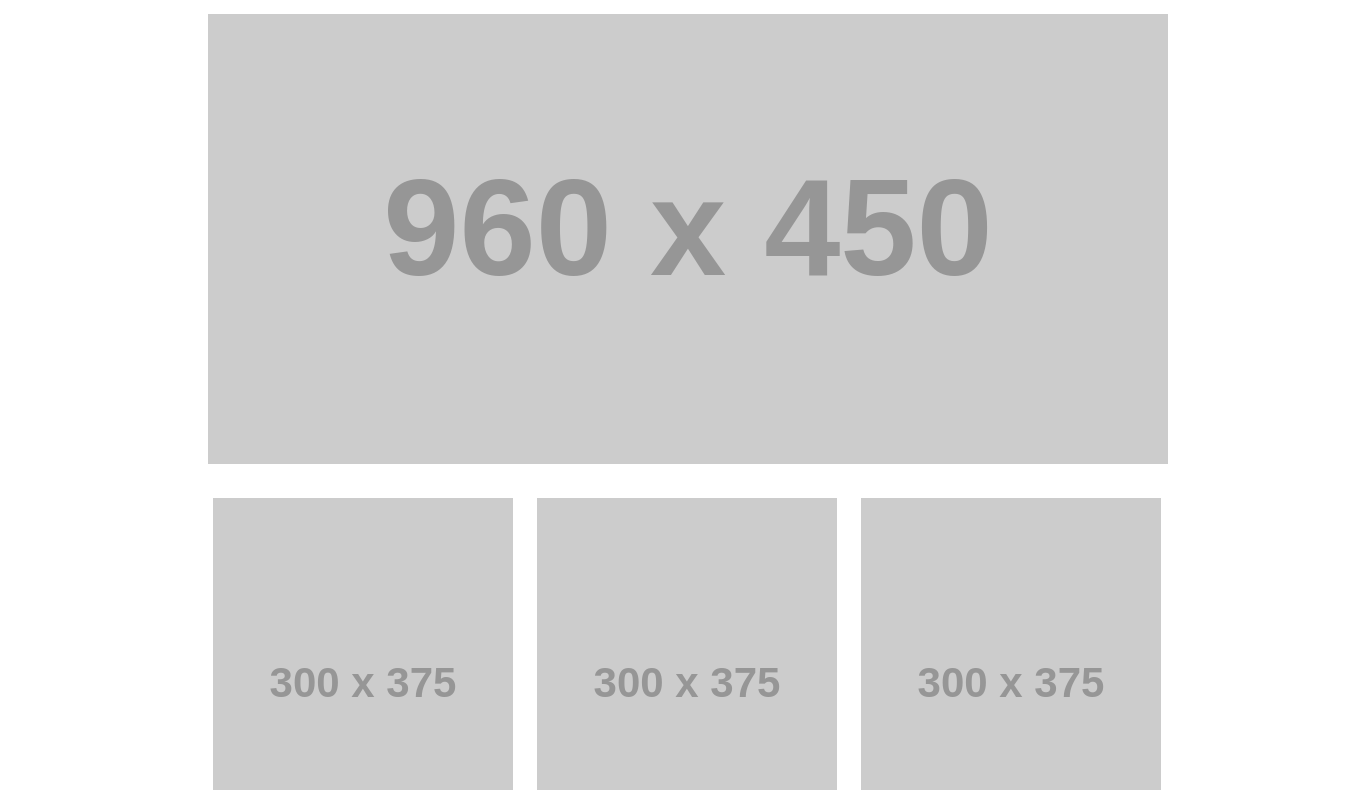
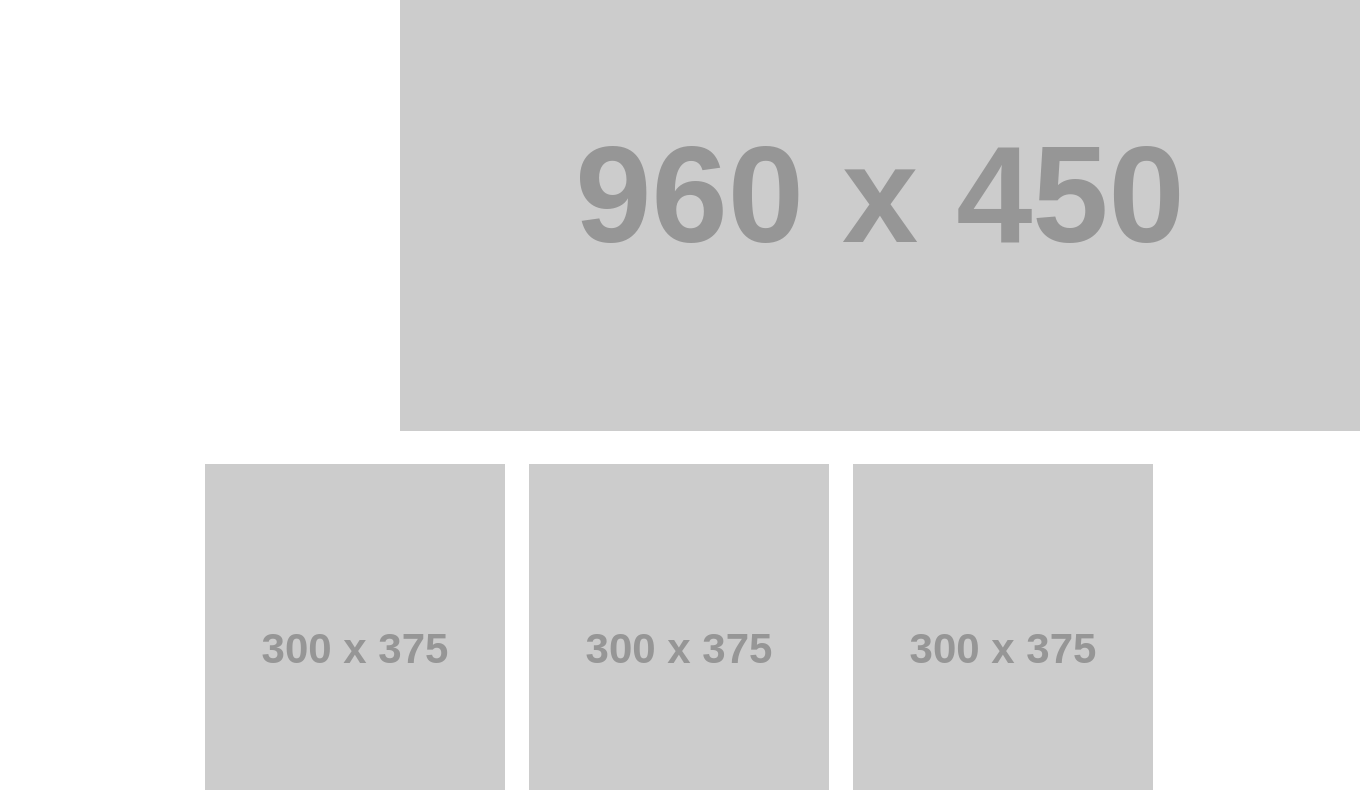
Before and after one commit to wosunkwo/wirefame-exercise, a plain HTML site: page index.html in a window 1280 px wide. Shown: the part 94-884 px from the top of the page, 1360 px wide, since content can reach past the window. Drawn offline with Linux system fonts and the light colour scheme; placeholder pictures from the web are drawn by us.

Commit message:
added the rest.css link to my html

```diff
--- a/index.html
+++ b/index.html
@@ -5,6 +5,7 @@
 
     </title>
     <link href="style.css" type = "text/css" rel="stylesheet"/>
+    <link href="reset.css" type = "text/css" rel="stylesheet"/>
   </head>
   <body>
     <header>
```
